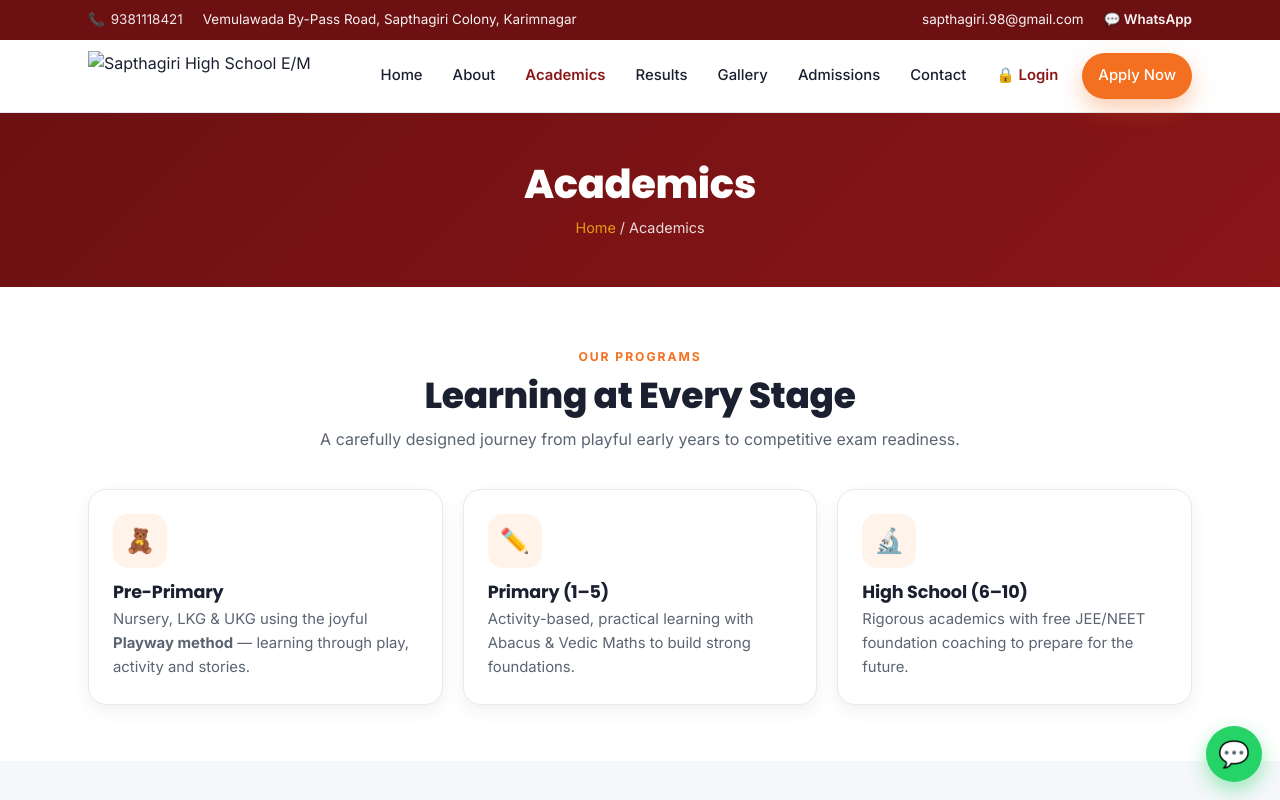
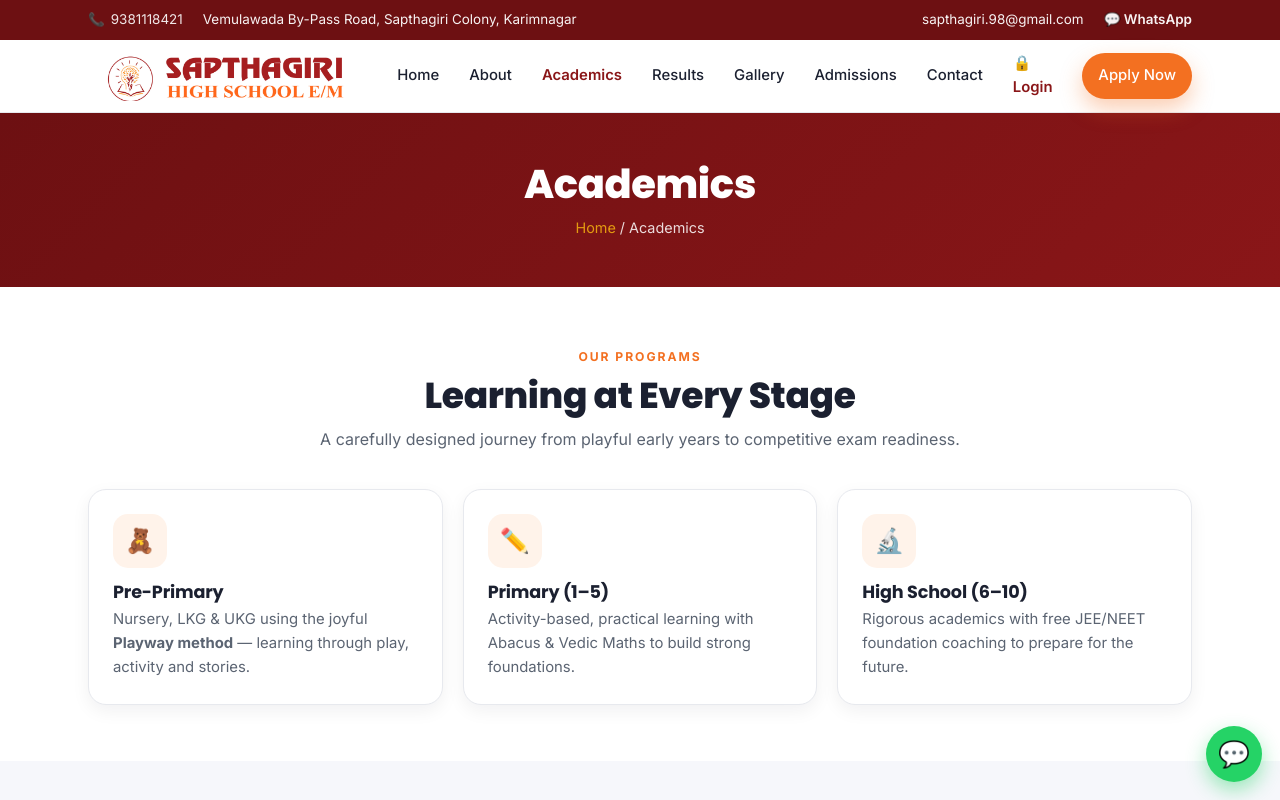
Before and after one commit to sapthagiri-98/sapthagiri-website, a plain HTML site: page academics.html in a window 1280 px wide. Shown: the top 800 px of the page. Drawn offline with Linux system fonts and the light colour scheme.

Commit message:
Update academics.html

```diff
--- a/academics.html
+++ b/academics.html
@@ -157,7 +157,7 @@ section{padding:42px 0}.hero{padding:44px 0 52px}.hero-actions .btn{flex:1}.hero
   <a class="tb-wa" data-whatsapp href="#" target="_blank">💬 WhatsApp</a>
 </div></div>
 <header class="site-header"><div class="container nav">
-  <a class="brand" href="index.html"><img class="brand-logo" src="header-logo.png" alt="Sapthagiri High School E/M"></a>
+  <a class="brand" href="index.html"><img class="brand-logo" src="assets/images/branding/header-logo.png" alt="Sapthagiri High School E/M"></a>
   <nav class="nav-links">
     <a href="index.html">Home</a><a href="about.html">About</a><a href="academics.html">Academics</a>
     <a href="results.html">Results</a><a href="gallery.html">Gallery</a><a href="admissions.html">Admissions</a>
```
